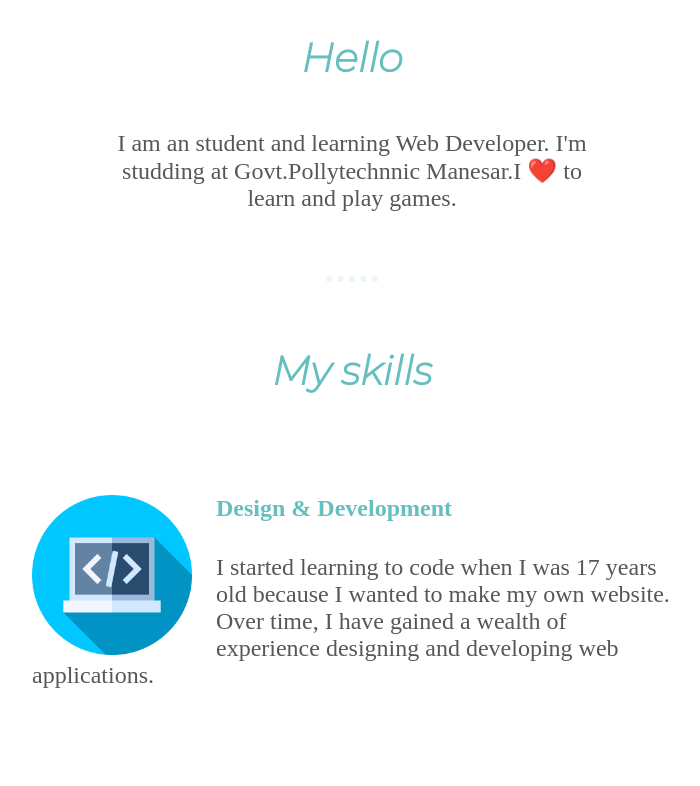
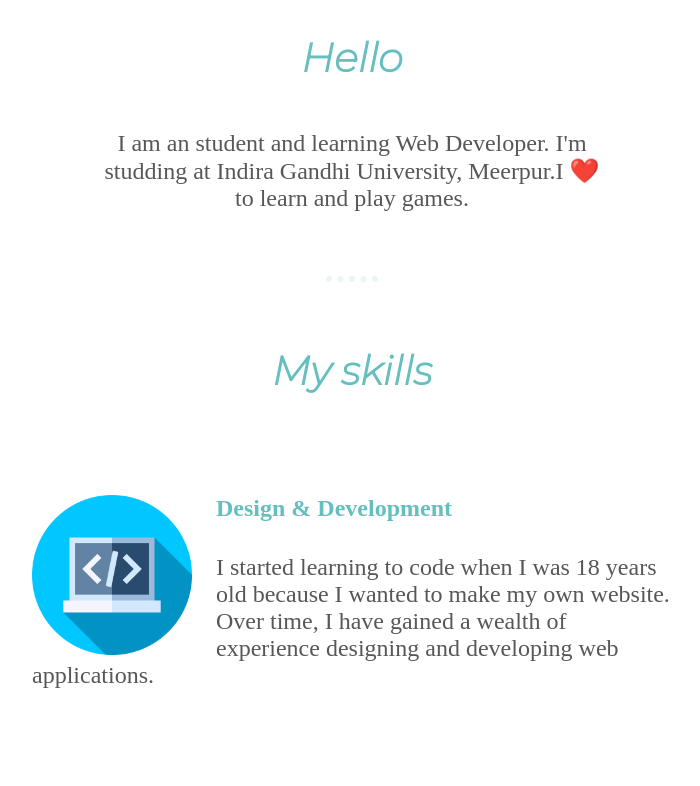
Before and after one commit to amanagod/project4, a plain HTML site: page project4.html in a window 1280 px wide. Shown: the part 1460-2246 px from the top of the page, without its empty margins (288-988 px from the left). Drawn offline with Linux system fonts and the light colour scheme.

Commit message:
Update project4.html

```diff
--- a/project4.html
+++ b/project4.html
@@ -26,7 +26,7 @@
         <img class="profile" src="images\Koala-modified.png" alt="">
        <h2>Hello</h2>
         <p>I am an student and learning Web Developer. I'm studding at
-            Govt.Pollytechnnic Manesar.I ❤️ to learn and play games.
+            Indira Gandhi University, Meerpur.I ❤️ to learn and play games.
         </p>
         <hr>
     </section>
@@ -35,7 +35,7 @@
         <div class="code">
             <img class="code-img" src="images\programming.png" alt="code-img">
             <h3>Design & Development</h3>
-            <p>I started learning to code when I was 17 years old because I wanted to
+            <p>I started learning to code when I was 18 years old because I wanted to
             make my own website. Over time, I have gained a wealth of experience designing and developing web applications.</p>
         </div>
         <div class="chilli">
```
